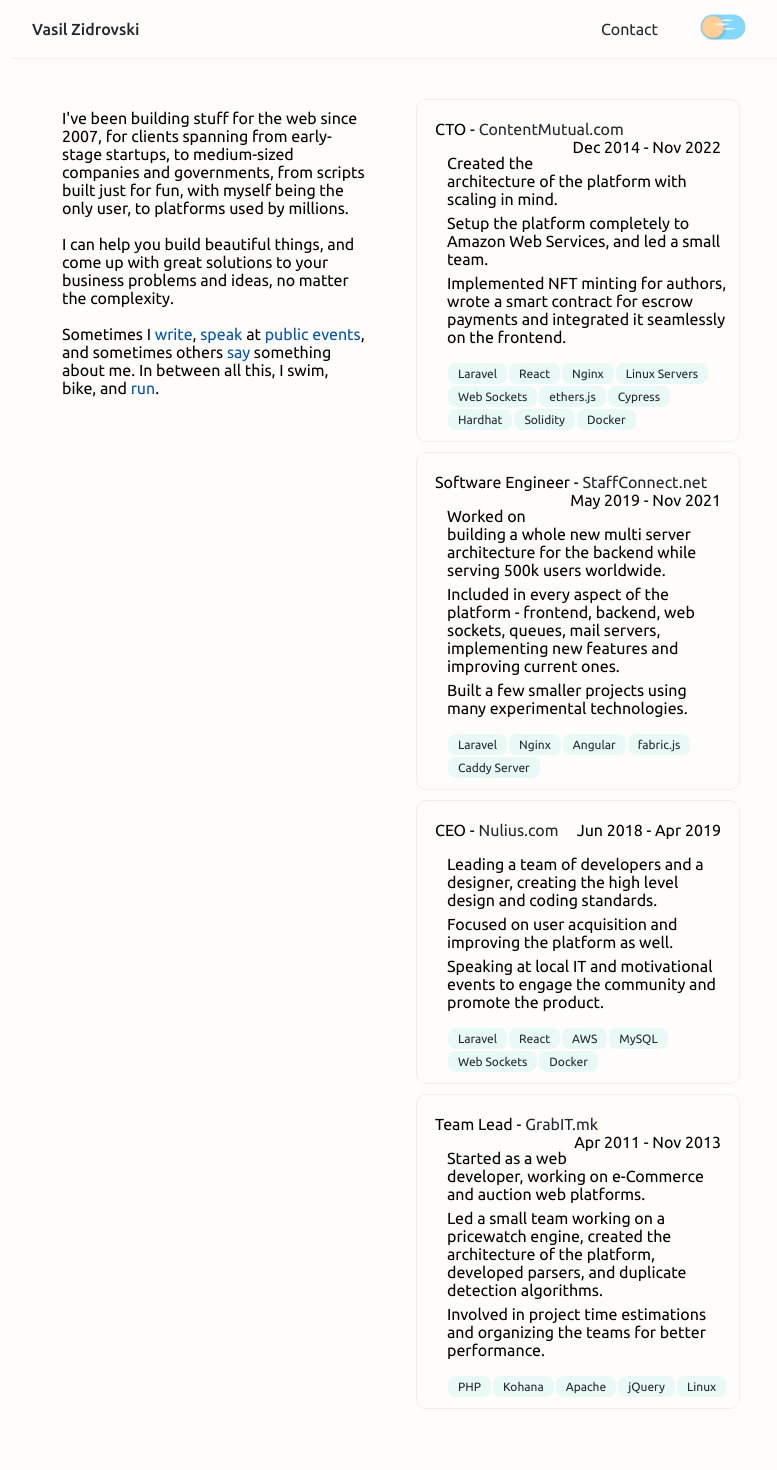
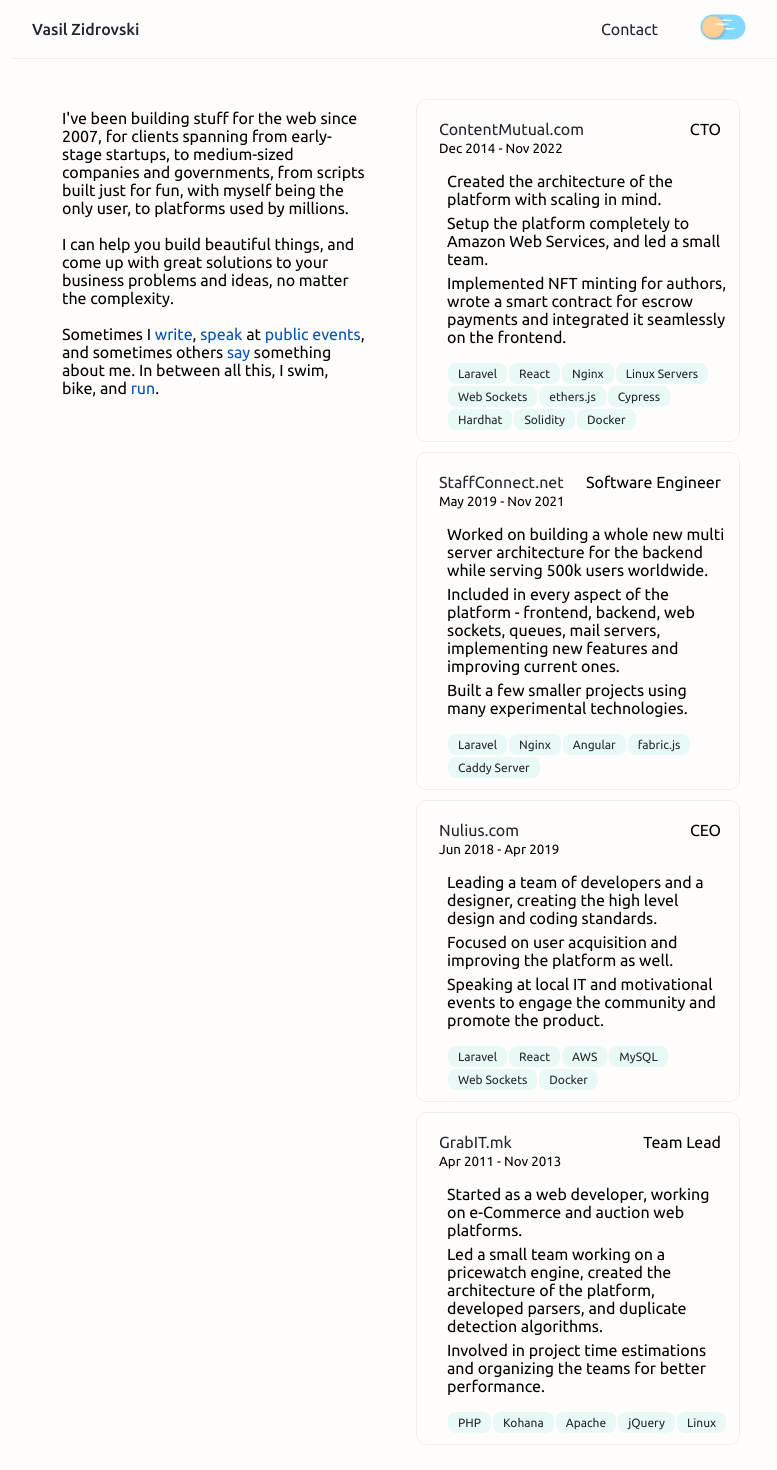
Before and after one commit to vasildb/vasildb.github.io, a React (Vite) app: page / in a window 1280 px wide. Shown: the top 1470 px of the page, without its empty margins (244-1021 px from the left). Built offline with nearby package versions, Linux system fonts and the light colour scheme.

Commit message:
Improve project list appearance

```diff
--- a/src/index.scss
+++ b/src/index.scss
@@ -166,7 +166,7 @@ body {
 	}
 }
 
-@media only screen and (min-width: 1200px) {
+@media only screen and (min-width: 1220px) {
 	#root {
 		width: 60%;
 		margin: 0 auto;
@@ -362,6 +362,10 @@ a {
 					color: $black;
 					margin-left: 4px;
 				}
+
+				small {
+					margin-left: 4px;
+				}
 			}
 
 			.technologies {
--- a/src/pages/Home.tsx
+++ b/src/pages/Home.tsx
@@ -35,11 +35,12 @@ function Home() {
 			<div className="projects">
 				<div>
 					<div className="title">
-						CTO -
 						<a href="https://contentmutual.com" target="_blank">
 							ContentMutual.com
 						</a>
-						<span>Dec 2014 - Nov 2022</span>
+						<span>CTO</span>
+						<br />
+						<small>Dec 2014 - Nov 2022</small>
 					</div>
 					<ul>
 						<li>Created the architecture of the platform with scaling in mind.</li>
@@ -61,11 +62,12 @@ function Home() {
 				</div>
 				<div>
 					<div className="title">
-						Software Engineer -
 						<a href="https://staffconnect-app.com" target="_blank">
 							StaffConnect.net
 						</a>
-						<span>May 2019 - Nov 2021</span>
+						<span>Software Engineer</span>
+						<br />
+						<small>May 2019 - Nov 2021</small>
 					</div>
 					<ul>
 						<li>Worked on building a whole new multi server architecture for the backend while serving 500k users worldwide.</li>
@@ -82,11 +84,12 @@ function Home() {
 				</div>
 				<div>
 					<div className="title">
-						CEO -
 						<a href="https://nulius.com" target="_blank">
 							Nulius.com
 						</a>
-						<span>Jun 2018 - Apr 2019</span>
+						<span>CEO</span>
+						<br />
+						<small>Jun 2018 - Apr 2019</small>
 					</div>
 					<ul>
 						<li>Leading a team of developers and a designer, creating the high level design and coding standards.</li>
@@ -104,11 +107,12 @@ function Home() {
 				</div>
 				<div>
 					<div className="title">
-						Team Lead -
 						<a href="https://www.grabit.io/" target="_blank">
 							GrabIT.mk
 						</a>
-						<span>Apr 2011 - Nov 2013</span>
+						<span>Team Lead</span>
+						<br />
+						<small>Apr 2011 - Nov 2013</small>
 					</div>
 					<ul>
 						<li>Started as a web developer, working on e-Commerce and auction web platforms.</li>
```
